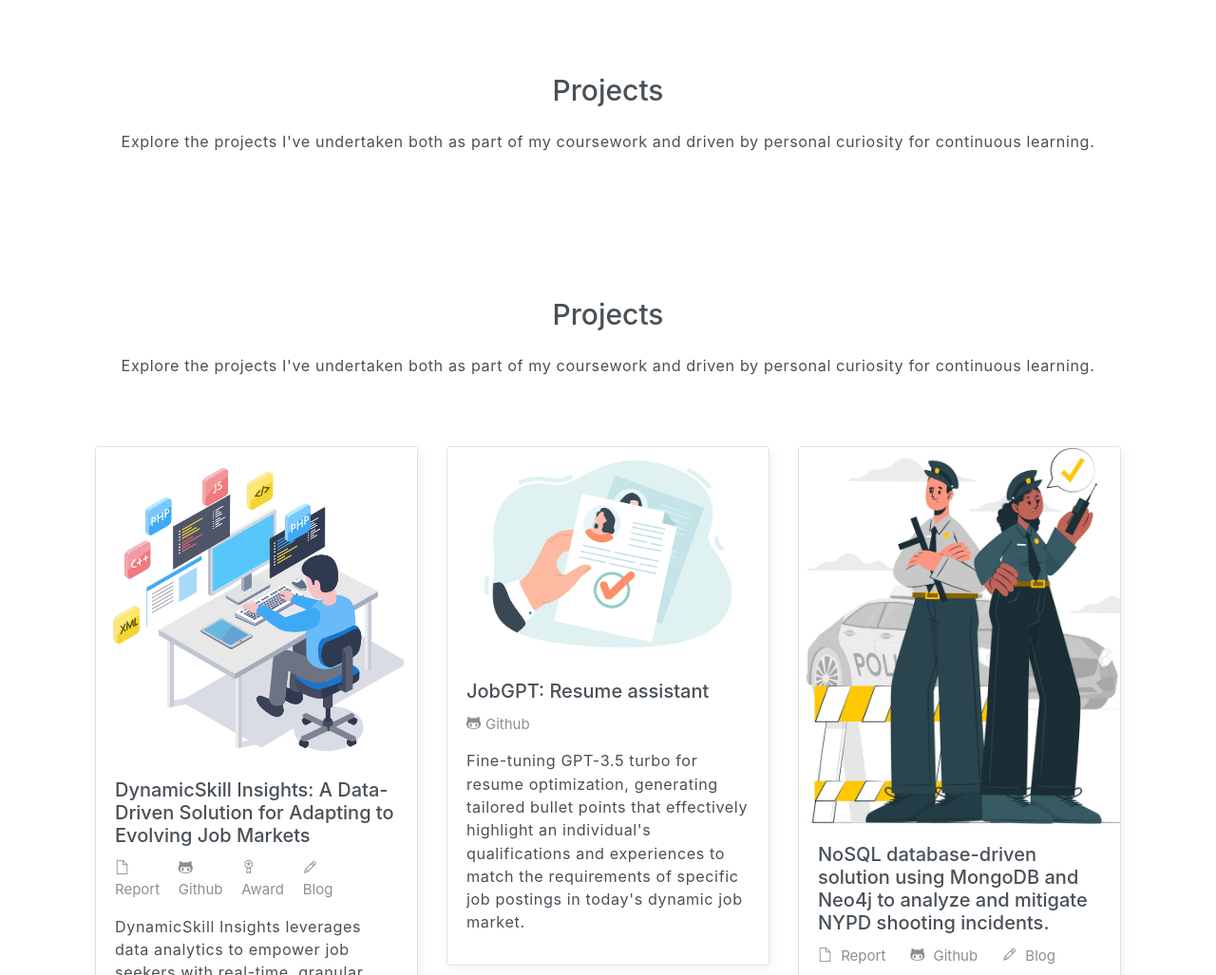
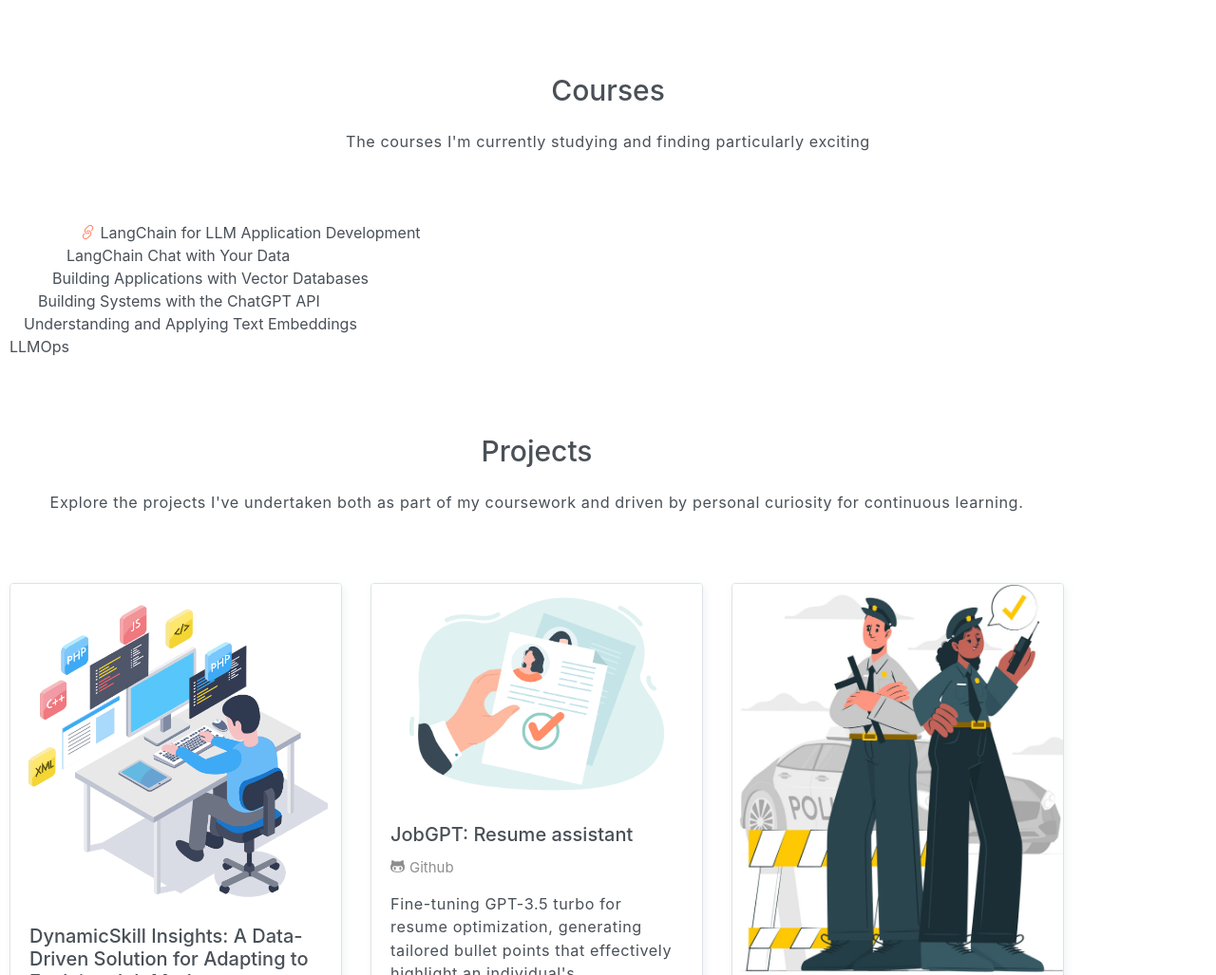
Before and after one commit to rashmishreev/rashmishreev.github.io, a website: page index.html in a window 1280 px wide. Shown: the part 2662-3689 px from the top of the page at 95% size. Drawn offline with Linux system fonts and the light colour scheme.

Commit message:
Update index.html

```diff
--- a/index.html
+++ b/index.html
@@ -295,8 +295,36 @@
     <section id="projects" class="section">
         <div class="container text-center">
             <!-- <h6 class="subtitle">My Blogs</h6> -->
-            <h6 class="section-title mb-4">Projects</h6>
-            <p class="mb-5 pb-4">Explore the projects I've undertaken both as part of my coursework and driven by personal curiosity for continuous learning.</p>
+            <h6 class="section-title mb-4">Courses</h6>
+            <p class="mb-5 pb-4">The courses I'm currently studying and finding particularly exciting</p>
+            <div class="row text-left">
+                <div class="col-sm-6">
+                    <a href="https://github.com/rashmishreev/jobgpt-resume-assistant" target="_blank"><i class="ti-link"></i></a>
+                    LangChain for LLM Application Development
+                </div>
+                <div class="row text-left">
+                    <div class="col-sm-6">
+                        LangChain Chat with Your Data
+                    </div>
+                        <div class="row text-left">
+                            <div class="col-sm-6">
+                                Building Applications with Vector Databases
+                            </div>
+                            <div class="row text-left">
+                                <div class="col-sm-6">
+                                    Building Systems with the ChatGPT API
+                                </div>
+                                <div class="row text-left">
+                                    <div class="col-sm-6">
+                                        Understanding and Applying Text Embeddings
+                                    </div>
+                                    <div class="row text-left">
+                                        <div class="col-sm-6">
+                                            LLMOps
+                                        </div>
+
+
+
 
 
 
```
